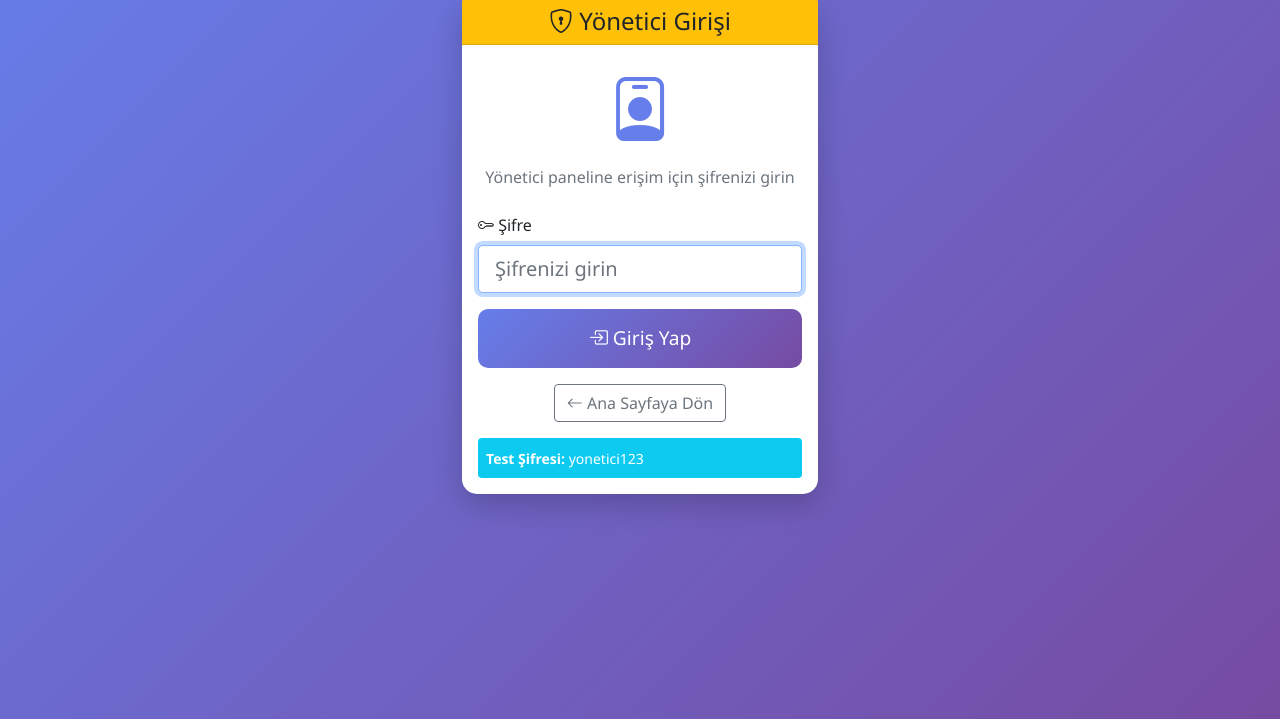
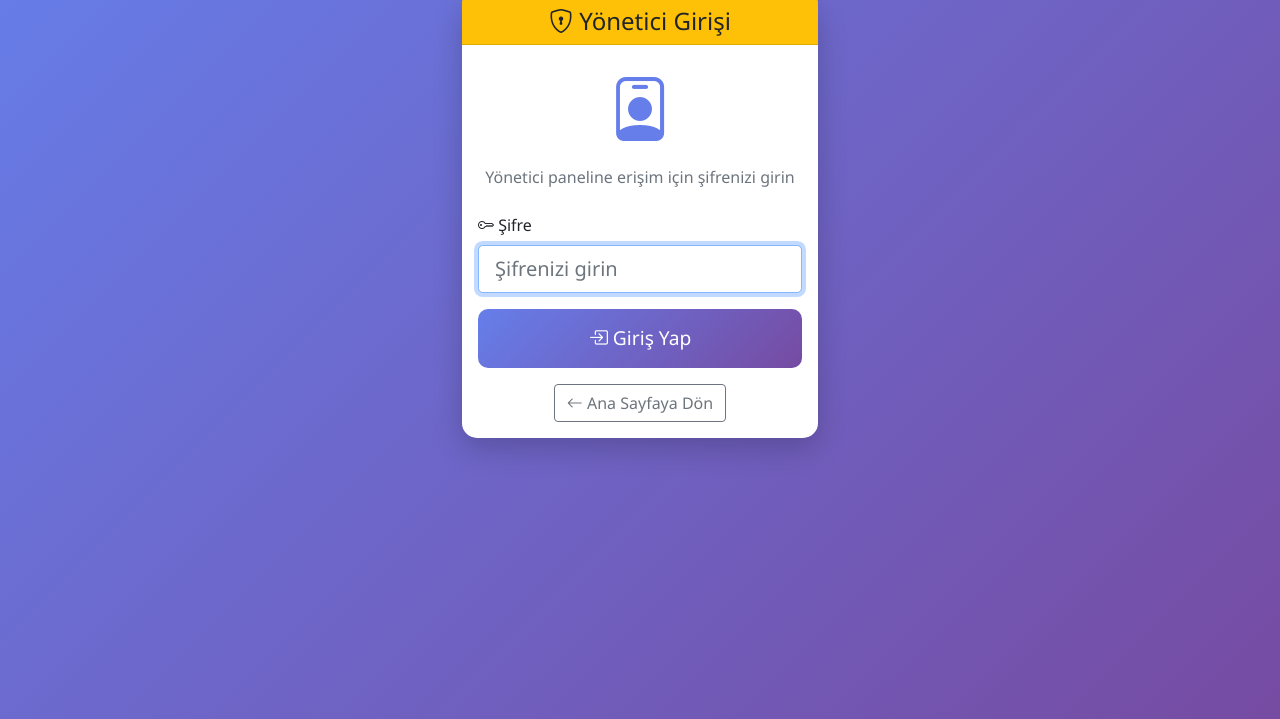
Before and after one commit to krsmer/istakip, a Flask app: page /admin-login in a window 1280 px wide. Shown: the part 81-800 px from the top of the page. Run offline with Flask 3, Linux system fonts and the light colour scheme; some libraries are stand-ins or nearby versions.

Commit message:
Güvenlik: Admin login sayfasından test şifresi gösterimini kaldırdı

```diff
--- a/templates/admin_login.html
+++ b/templates/admin_login.html
@@ -51,27 +51,8 @@
                         </a>
                     </div>
                 </form>
-
-                <!-- Debug Bilgi -->
-                <div class="mt-3 p-2 bg-info text-white rounded">
-                    <small>
-                        <strong>Test Şifresi:</strong> yonetici123
-                    </small>
-                </div>
             </div>
         </div>
     </div>
 </div>
-
-<script>
-// Form submission debug
-document.getElementById('loginForm').addEventListener('submit', function(e) {
-    console.log('Form gönderiliyor...');
-    const sifre = document.getElementById('sifre').value;
-    console.log('Şifre değeri:', sifre);
-
-    // Form submit işlemini engelleme (debug için)
-    // e.preventDefault(); // Bu satırı kaldırdım, normal submit olsun
-});
-</script>
 {% endblock %}
```
